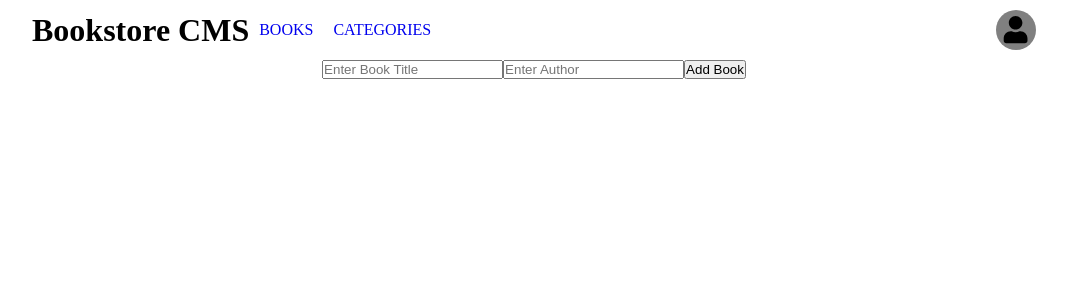
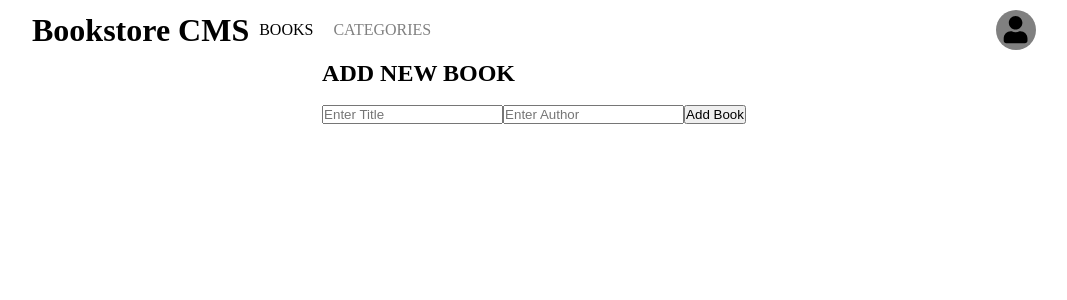
Before and after one commit to Nejjari001/bookstore-project, a React (Create React App) app: page / in a window 1280 px wide. Shown: the top 300 px of the page, without its empty margins (106-1173 px from the left). Built offline with nearby package versions, Linux system fonts and the light colour scheme; no server answers.

Commit message:
Update AddBook.js, Categories, And Header.js files and Add more classes for styling

```diff
--- a/src/Components/AddBook.js
+++ b/src/Components/AddBook.js
@@ -34,12 +34,18 @@ const AddBook = () => {
   };
 
   return (
+    <>
+      <div className="seperators-hr" />
       <div className="add-book">
         <form onSubmit={addNewBook}>
+          <h2 className="add-title">ADD NEW BOOK</h2>
+          <br />
+          <div className="input-group">
             <input
               type="text"
               name="title"
-          placeholder="Enter Book Title"
+              className="input title"
+              placeholder="Enter Title"
               value={state.title}
               onChange={onChange}
               required
@@ -47,14 +53,17 @@ const AddBook = () => {
             <input
               type="text"
               name="author"
+              className="input authorInput"
               placeholder="Enter Author"
               value={state.author}
               onChange={onChange}
               required
             />
-        <Button btnName="add-book" btnValue="Add Book" />
+            <Button btnName="input add-book-btn" btnValue="Add Book" />
+          </div>
         </form>
       </div>
+    </>
   );
 };
 
--- a/src/Components/Categories.js
+++ b/src/Components/Categories.js
@@ -15,8 +15,8 @@ const Categories = () => {
     <>
       <Header />
       <div className="book-categories">
-        <h2>Categories!</h2>
-        <h3>{selectedCategory.categories[0]}</h3>
+        <h2 className="white">Categories!</h2>
+        <h3 className="white">{selectedCategory.categories[0]}</h3>
         <button type="submit" className="catergory-btn" onClick={() => handleCheckStatus()}>Check Status</button>
       </div>
     </>
--- a/src/Components/Header.js
+++ b/src/Components/Header.js
@@ -2,16 +2,21 @@ import React from 'react';
 import { NavLink } from 'react-router-dom';
 import { FaUser } from 'react-icons/fa';
 
-const Header = () => (
-  <header className="header flex">
-    <div className="nav flex">
-      <h1>Bookstore CMS</h1>
+const Header = () => {
+  const activePage = ({ isActive }) => ({
+    color: isActive ? 'black' : 'grey',
+  });
+
+  return (
+    <header className="header flex white">
+      <div className="nav flex white">
+        <h1 className="color-1 white">Bookstore CMS</h1>
         <ul className="navlinks flex">
           <li>
-          <NavLink to="/">BOOKS</NavLink>
+            <NavLink to="/" end style={activePage}>BOOKS</NavLink>
           </li>
           <li>
-          <NavLink to="/categories">CATEGORIES</NavLink>
+            <NavLink to="/categories" style={activePage}>CATEGORIES</NavLink>
           </li>
         </ul>
       </div>
@@ -20,5 +25,6 @@ const Header = () => (
       </div>
     </header>
   );
+};
 
 export default Header;
```
Lines whose indentation alone changed are shown as unchanged.
